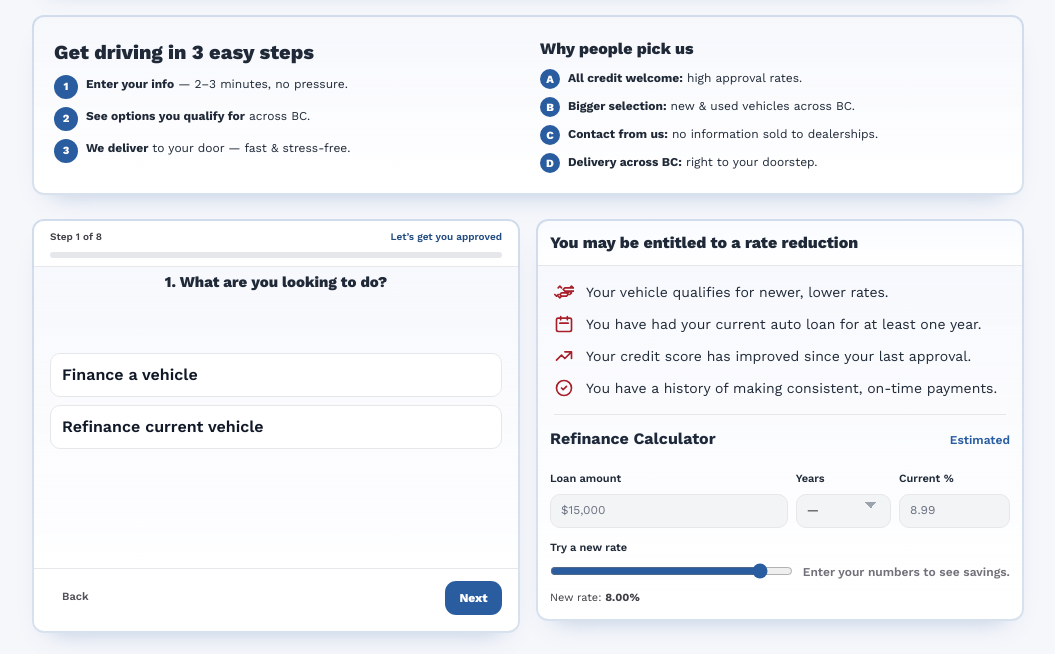
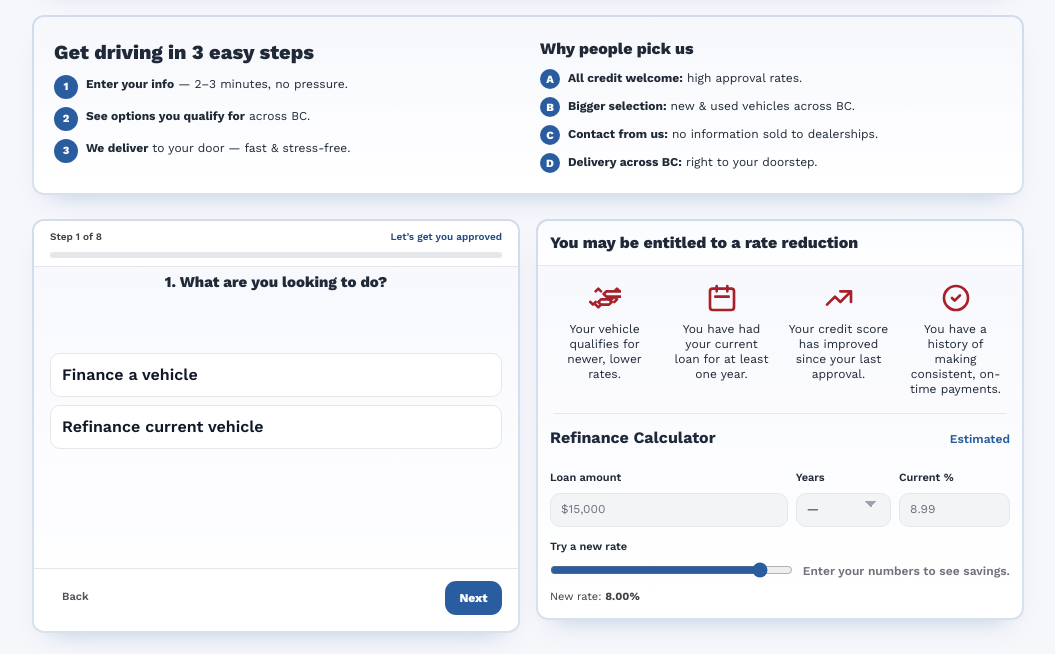
Before and after one commit to blakestolth/LeadGen, a plain HTML site: page index.html in a window 1280 px wide. Shown: the part 109-763 px from the top of the page, without its empty margins (112-1167 px from the left). Drawn offline with nearby package versions, Linux system fonts and the light colour scheme.

Commit message:
Update index.html

```diff
--- a/index.html
+++ b/index.html
@@ -2,7 +2,7 @@
 <html lang="en" class="scroll-smooth">
 <head>
   <meta charset="UTF-8" />
-  <meta name="viewport" content="width=device-width, initial-scale=1.0" />
+  <meta name="viewport" content="width=device-width, initial-scale=1.0, user-scalable=no" />
   <title>Vancouver Island Credit | Auto Approvals Online — Work with Blake</title>
 
   <meta name="description" content="Fast, confidential auto approvals across Vancouver Island & BC. New & used options. Delivery to your door. Work 1 on 1 with Blake Stolth — no call centres." />
@@ -24,24 +24,27 @@
       --blue-600:#2A5D9F; --blue-700:#214B80; --blue-100:#EAF1FB; --blue-grad:#4C7CC0;
       --red-equifax: #A8202A;
 
-      /* Original Sizing & Spacing */
+      /* Scaled sizes you approved */
       --fs-h1: 20px; --fs-h2: 16px; --fs-body: 13px; --fs-label: 11px; --fs-cta: 13px;
       --pad-y: 8px; --gap-regular: 8px; --input-py: 5px; --input-px: 10px; --radius: 10px;
       --nav-font: 14px;
       --control-h: 40px;
       --field-gap: 8px;
       --section-max: 720px;
+
       --aside-pad: 16px;
+
+      /* Tighter standard gap beneath footer bar (brought box bottom up) */
       --footer-card-gap: 4px;
     }
     @media (max-width:640px){ :root{ --nav-font: 13px; } }
 
     body{
-      font-family:'Work Sans',sans-serif; /* UPDATED Font */
+      font-family:'Work Sans',sans-serif;
       background:#f6f7fb;
       -webkit-font-smoothing:antialiased;
       -moz-osx-font-smoothing:grayscale;
-      color: #1f2937; /* UPDATED Base Text Color */
+      color:#1f2937;
     }
     .card{
       background:#fff;
@@ -50,6 +53,7 @@
       box-shadow:0 8px 18px -10px rgb(0 0 0 / .15);
     }
 
+    /* Accented cards (applied to all major boxes) */
     .card-accent{
       border:2px solid rgba(42,93,159,.18);
       box-shadow:0 14px 26px -18px rgba(42,93,159,.38);
@@ -64,7 +68,7 @@
       border-top-left-radius:12px; border-top-right-radius:12px;
     }
 
-    /* UPDATED Typographic Palette */
+    /* Typography hierarchy (no pure black) */
     .h1{ font-size:var(--fs-h1); font-weight:800; color:#1f2937; }
     .h2{ font-size:var(--fs-h2); font-weight:800; color:#1f2937; margin-bottom:4px; }
     .label{ font-size:var(--fs-label); color:#1f2937; font-weight:600; display:block; margin-bottom:6px; }
@@ -80,6 +84,7 @@
       background:#fff; border-color:var(--blue-600); box-shadow:0 0 0 3px rgba(42,93,159,.15); outline:none;
     }
 
+    /* NEW: Smaller inputs for calculator */
     .form-input-sm, .form-select-sm {
       min-height: 34px;
       font-size: 12px;
@@ -95,6 +100,7 @@
       padding-right: 2rem;
     }
 
+
     .cta-button{ background:var(--blue-600); color:#fff; font-weight:800; padding:.5rem .9rem; border-radius:.7rem; font-size:var(--fs-cta); min-height:36px; }
     .cta-button:hover{ background:var(--blue-700); }
 
@@ -103,6 +109,7 @@
 
     .err{ border-color:#ef4444 !important; } .err-label{ color:#ef4444 !important; }
 
+    /* ---------- FORM BOX-SPECIFIC DOWNSCALE ---------- */
     #lead-form{
       --fs-h2: 15px;
       --fs-body: 12px;
@@ -114,6 +121,7 @@
     #lead-form .sticky [id^="progress-"]{ font-size:10px !important; }
     #lead-form .cta-button{ min-height:34px; }
 
+    /* --------------------- Form shell (consistent footer placement) --------------------- */
     .form-shell{ position:relative; overflow:hidden; display:flex; flex-direction:column; }
     .form-shell .sticky{ position:sticky; top:0; z-index:10; background:#fff; pointer-events:none; }
 
@@ -610,30 +618,30 @@
                     <h3 class="h2" style="margin:0;">You may be entitled to a rate reduction</h3>
                 </div>
                 <div class="p-4">
-                    <ul class="space-y-3 text-sm">
-                      <li class="flex items-start gap-3">
-                        <svg xmlns="http://www.w3.org/2000/svg" class="h-5 w-5 shrink-0 text-equifax-red" fill="none" viewBox="0 0 24 24" stroke="currentColor" stroke-width="2">
+                    <ul class="grid grid-cols-2 md:grid-cols-4 gap-4 text-center">
+                      <li class="flex flex-col items-center">
+                        <svg xmlns="http://www.w3.org/2000/svg" class="h-8 w-8 mb-2 text-equifax-red" fill="none" viewBox="0 0 24 24" stroke="currentColor" stroke-width="2">
                           <path stroke-linecap="round" stroke-linejoin="round" d="M9 17l-2 2-2-2m4-4h6l2 2-2 2H9l-2-2 2-2zM5 15l-2 2-2-2m18-4l2 2-2 2M5 7l2-2 2 2M19 7l2-2 2 2m-4 4l-2 2-2-2m4-4h6l2 2-2 2H13l-2-2 2-2z"/>
                         </svg>
-                        <span>Your vehicle qualifies for newer, lower rates.</span>
+                        <span class="text-xs leading-tight">Your vehicle qualifies for newer, lower rates.</span>
                       </li>
-                      <li class="flex items-start gap-3">
-                        <svg xmlns="http://www.w3.org/2000/svg" class="h-5 w-5 shrink-0 text-equifax-red" fill="none" viewBox="0 0 24 24" stroke="currentColor" stroke-width="2">
+                      <li class="flex flex-col items-center">
+                        <svg xmlns="http://www.w3.org/2000/svg" class="h-8 w-8 mb-2 text-equifax-red" fill="none" viewBox="0 0 24 24" stroke="currentColor" stroke-width="2">
                           <path stroke-linecap="round" stroke-linejoin="round" d="M8 7V3m8 4V3m-9 8h10M5 21h14a2 2 0 002-2V7a2 2 0 00-2-2H5a2 2 0 00-2 2v12a2 2 0 002 2z" />
                         </svg>
-                        <span>You have had your current auto loan for at least one year.</span>
+                        <span class="text-xs leading-tight">You have had your current loan for at least one year.</span>
                       </li>
-                      <li class="flex items-start gap-3">
-                        <svg xmlns="http://www.w3.org/2000/svg" class="h-5 w-5 shrink-0 text-equifax-red" fill="none" viewBox="0 0 24 24" stroke="currentColor" stroke-width="2">
+                      <li class="flex flex-col items-center">
+                        <svg xmlns="http://www.w3.org/2000/svg" class="h-8 w-8 mb-2 text-equifax-red" fill="none" viewBox="0 0 24 24" stroke="currentColor" stroke-width="2">
                           <path stroke-linecap="round" stroke-linejoin="round" d="M13 7h8m0 0v8m0-8l-8 8-4-4-6 6" />
                         </svg>
-                        <span>Your credit score has improved since your last approval.</span>
+                        <span class="text-xs leading-tight">Your credit score has improved since your last approval.</span>
                       </li>
-                      <li class="flex items-start gap-3">
-                        <svg xmlns="http://www.w3.org/2000/svg" class="h-5 w-5 shrink-0 text-equifax-red" fill="none" viewBox="0 0 24 24" stroke="currentColor" stroke-width="2">
+                      <li class="flex flex-col items-center">
+                        <svg xmlns="http://www.w3.org/2000/svg" class="h-8 w-8 mb-2 text-equifax-red" fill="none" viewBox="0 0 24 24" stroke="currentColor" stroke-width="2">
                           <path stroke-linecap="round" stroke-linejoin="round" d="M9 12l2 2 4-4m6 2a9 9 0 11-18 0 9 9 0 0118 0z" />
                         </svg>
-                        <span>You have a history of making consistent, on-time payments.</span>
+                        <span class="text-xs leading-tight">You have a history of making consistent, on-time payments.</span>
                       </li>
                     </ul>
                 </div>
```
